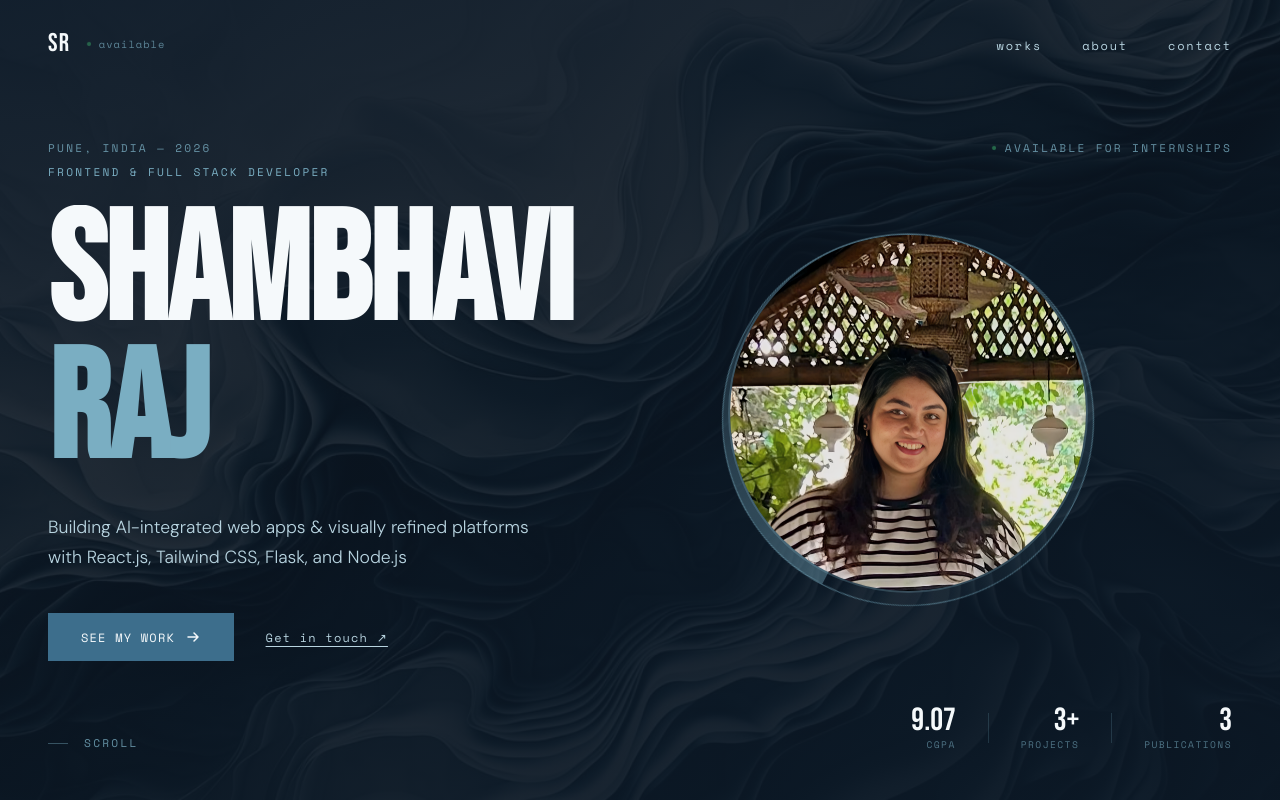
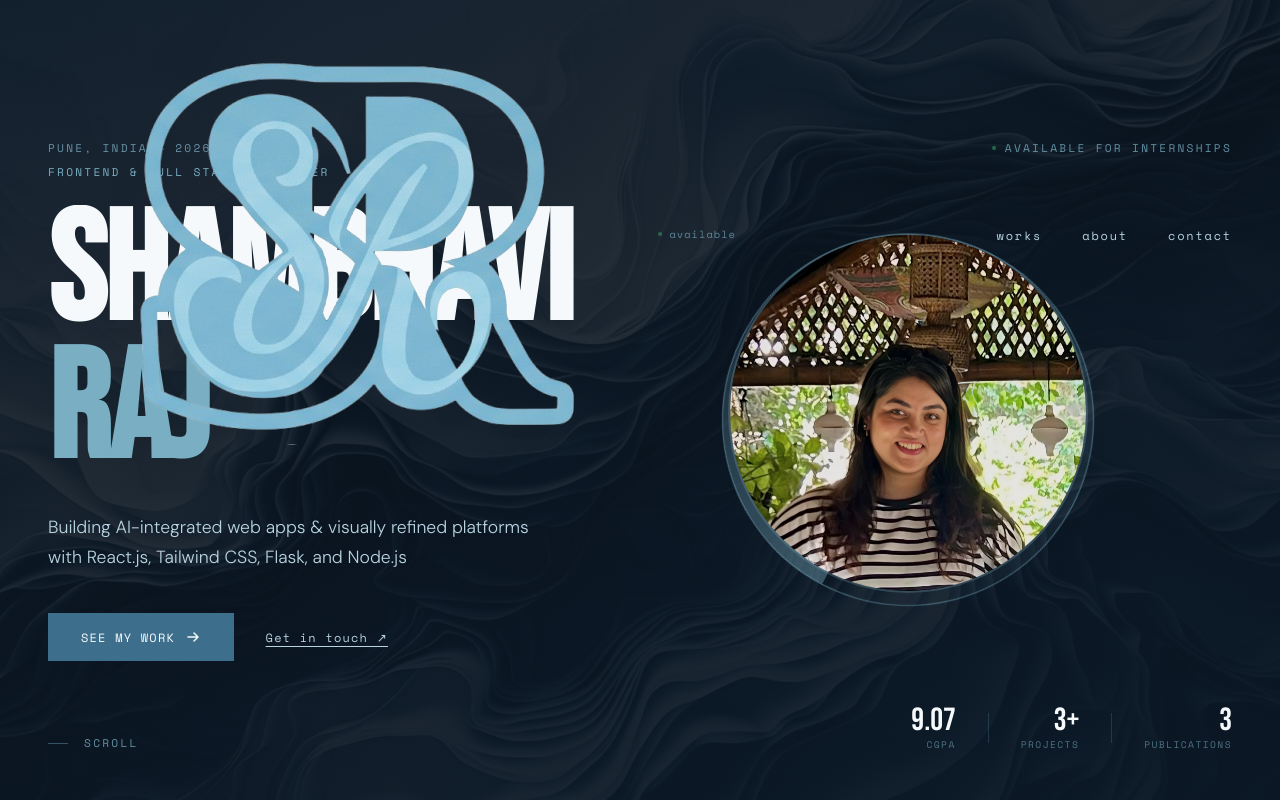
Before and after one commit to shambhaviraj20/portfolio-frontend, a React (Vite) app: page / in a window 1280 px wide. Shown: the top 800 px of the page. Built offline with nearby package versions, Linux system fonts and the light colour scheme.

Commit message:
Add logo image to Navbar component

```diff
--- a/src/components/Navbar.jsx
+++ b/src/components/Navbar.jsx
@@ -1,6 +1,7 @@
 import { useState, useEffect } from 'react';
 import { personal } from '../data/resume';
 import './Navbar.css';
+import logo from '../assets/logo-removebg.png';
 
 export default function Navbar() {
   const [scrolled, setScrolled] = useState(false);
@@ -21,7 +22,7 @@ export default function Navbar() {
   return (
     <nav className={`navbar ${scrolled ? 'navbar--scrolled' : ''}`}>
       <a href="#" className="navbar__logo">
-        <span className="navbar__logo-text">SR</span>
+      <img src={logo} alt="Shambhavi Raj" className="navbar__logo-img" />
         {personal.available && (
           <span className="navbar__avail">
             <span className="navbar__avail-dot" />
```
